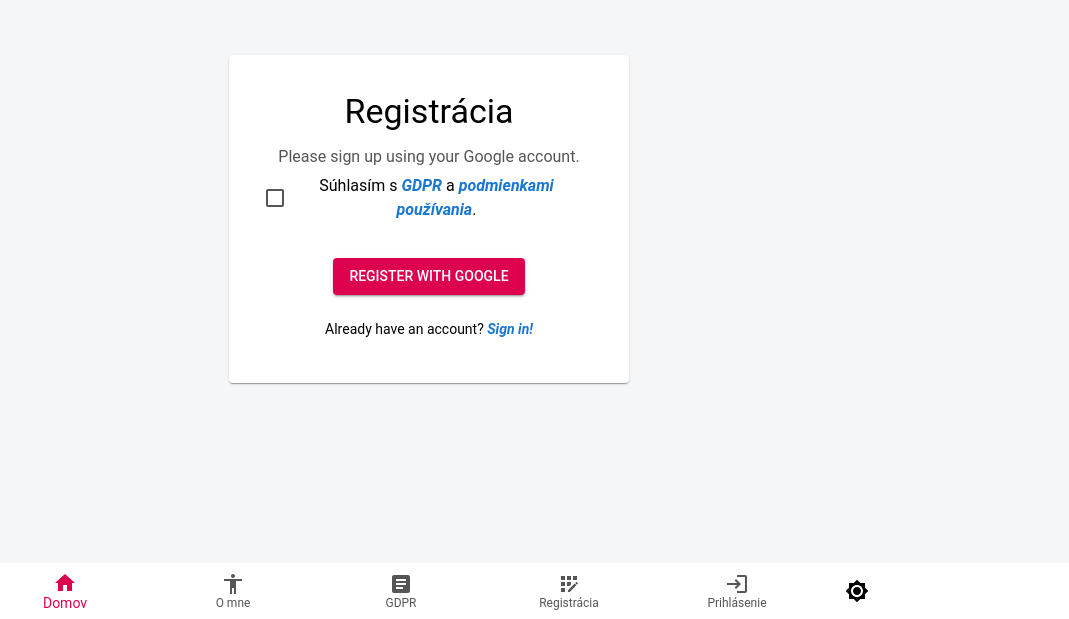
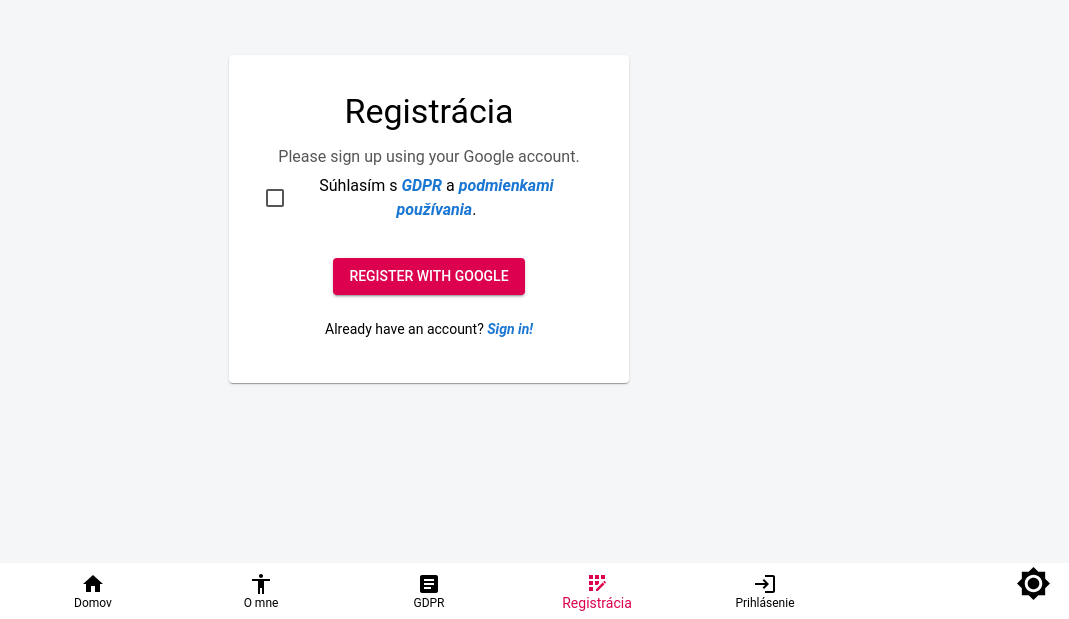
Before and after one commit to janchi-source/Zochook, a Next.js app: page /auth/registracia in a window 1280 px wide. Shown: the part 181-800 px from the top of the page, without its empty margins (211-1280 px from the left). Built offline with nearby package versions, Linux system fonts and the light colour scheme; no server answers.

Commit message:
fixed navbar

```diff
--- a/package.json
+++ b/package.json
@@ -18,6 +18,7 @@
     "@prisma/client": "^5.22.0",
     "next": "^14.2.15",
     "next-auth": "^4.24.11",
+    "next-themes": "^0.4.4",
     "react": "^18",
     "react-dom": "^18",
     "ts-node": "^10.9.2",
--- a/src/components/NavBar.tsx
+++ b/src/components/NavBar.tsx
@@ -6,51 +6,64 @@ import {
   BottomNavigationAction,
   Box,
   Avatar,
-  IconButton
+  IconButton,
 } from "@mui/material";
 import HomeIcon from "@mui/icons-material/Home";
 import SearchIcon from "@mui/icons-material/Search";
 import AddCircleIcon from "@mui/icons-material/AddCircle";
 import LoginIcon from "@mui/icons-material/Login";
-import AccessibilityIcon from '@mui/icons-material/Accessibility';
-import ArticleIcon from '@mui/icons-material/Article';
+import AccessibilityIcon from "@mui/icons-material/Accessibility";
+import ArticleIcon from "@mui/icons-material/Article";
 import AppRegistrationIcon from "@mui/icons-material/AppRegistration";
 import LogoutIcon from "@mui/icons-material/Logout";
-import Brightness4Icon from '@mui/icons-material/Brightness4';
-import Brightness7Icon from '@mui/icons-material/Brightness7';
-import { useRouter } from "next/navigation";
+import Brightness7Icon from "@mui/icons-material/Brightness7"; // Sun icon
+import Brightness4Icon from "@mui/icons-material/Brightness4"; // Moon icon
+import { useRouter, usePathname } from "next/navigation"; // usePathname to detect the current route
 import { useSession } from "next-auth/react";
-import { useTheme } from '@/components/ThemeProvider';
-
+import { useTheme } from "next-themes"; // Assuming ThemeToggle relies on next-themes
 
 export default function Navbar() {
-  const [value, setValue] = React.useState<string>("/");
+  const [isSun, setIsSun] = React.useState(true); // State for sun/moon toggle
+  const { theme, setTheme } = useTheme(); // Using next-themes hook for theme toggling
   const router = useRouter();
+  const pathname = usePathname(); // Get the current route
   const { data: session, status } = useSession();
-  const { toggleTheme, isDarkMode } = useTheme();
 
   const handleNavigation = (event: React.SyntheticEvent, newValue: string) => {
-    console.log("Navigating to:", newValue);
-    setValue(newValue);
-    if (!session && newValue !== "/auth/registracia" && newValue !== "/auth/prihlasenie" && newValue !== "/" && newValue !== "/o-mne" && newValue !== "/gdpr") {
+    if (
+      !session &&
+      newValue !== "/auth/registracia" &&
+      newValue !== "/auth/prihlasenie" &&
+      newValue !== "/" &&
+      newValue !== "/o-mne" &&
+      newValue !== "/gdpr"
+    ) {
       router.push("/auth/registracia");
     } else {
       router.push(newValue);
     }
   };
 
+  // Toggle the sun/moon and theme
+  const handleThemeToggle = () => {
+    setIsSun((prev) => !prev);
+    setTheme(theme === "light" ? "dark" : "light"); // Toggle between light and dark themes
+  };
+
+  // Non-authenticated navigation paths
   const nonAuthPaths = [
     { label: "Domov", value: "/", icon: <HomeIcon /> },
     { label: "O mne", value: "/o-mne", icon: <AccessibilityIcon /> },
-    { label: "GDPR", value: "/gdpr", icon: <ArticleIcon />},
+    { label: "GDPR", value: "/gdpr", icon: <ArticleIcon /> },
     { label: "Registrácia", value: "/auth/registracia", icon: <AppRegistrationIcon /> },
     { label: "Prihlásenie", value: "/auth/prihlasenie", icon: <LoginIcon /> },
   ];
 
+  // Authenticated navigation paths
   const authPaths = [
-    { label: "Domov", value: "/", icon: <HomeIcon /> },
+    { label: "Domov", value: "/prispevok", icon: <HomeIcon /> },
     { label: "Hľadať", value: "/hladat", icon: <SearchIcon /> },
-    { label: "Pridať", value: "/prispevok", icon: <AddCircleIcon /> },
+    { label: "Pridať", value: "/pridat", icon: <AddCircleIcon /> },
     {
       label: "Profil",
       value: "/profile",
@@ -67,26 +80,34 @@ export default function Navbar() {
 
   return (
     <Box sx={{ width: "100%", position: "fixed", bottom: 0 }}>
-
-      <BottomNavigation showLabels value={value} onChange={handleNavigation}>
+      <BottomNavigation
+        showLabels
+        value={pathname} // Use the current path as the selected value
+        onChange={(event, newValue) => handleNavigation(event, newValue)}
+      >
         {navigationPaths.map((path) => (
           <BottomNavigationAction
             key={path.value}
             label={path.label}
             value={path.value}
             icon={path.icon}
+            sx={{
+              color: pathname === path.value ? "blue" : "inherit", // Highlight the active icon
+            }}
           />
         ))}
-
-      <IconButton
-        onClick={toggleTheme}
-        sx={{
-          color: (theme) => theme.palette.text.primary,
-          ml: 2,
-        }}
-      >
-        {isDarkMode ? <Brightness4Icon /> : <Brightness7Icon />}
-      </IconButton>
+        {/* Sun/Moon Toggle */}
+        <IconButton
+          onClick={handleThemeToggle}
+          sx={{
+            position: "absolute",
+            bottom: "10px",
+            right: "10px",
+          }}
+          color="inherit"
+        >
+          {isSun ? <Brightness7Icon fontSize="large" /> : <Brightness4Icon fontSize="large" />}
+        </IconButton>
       </BottomNavigation>
     </Box>
   );
```
Also changed, not shown: 1 other file (tests, documents, lock files or other folders).
